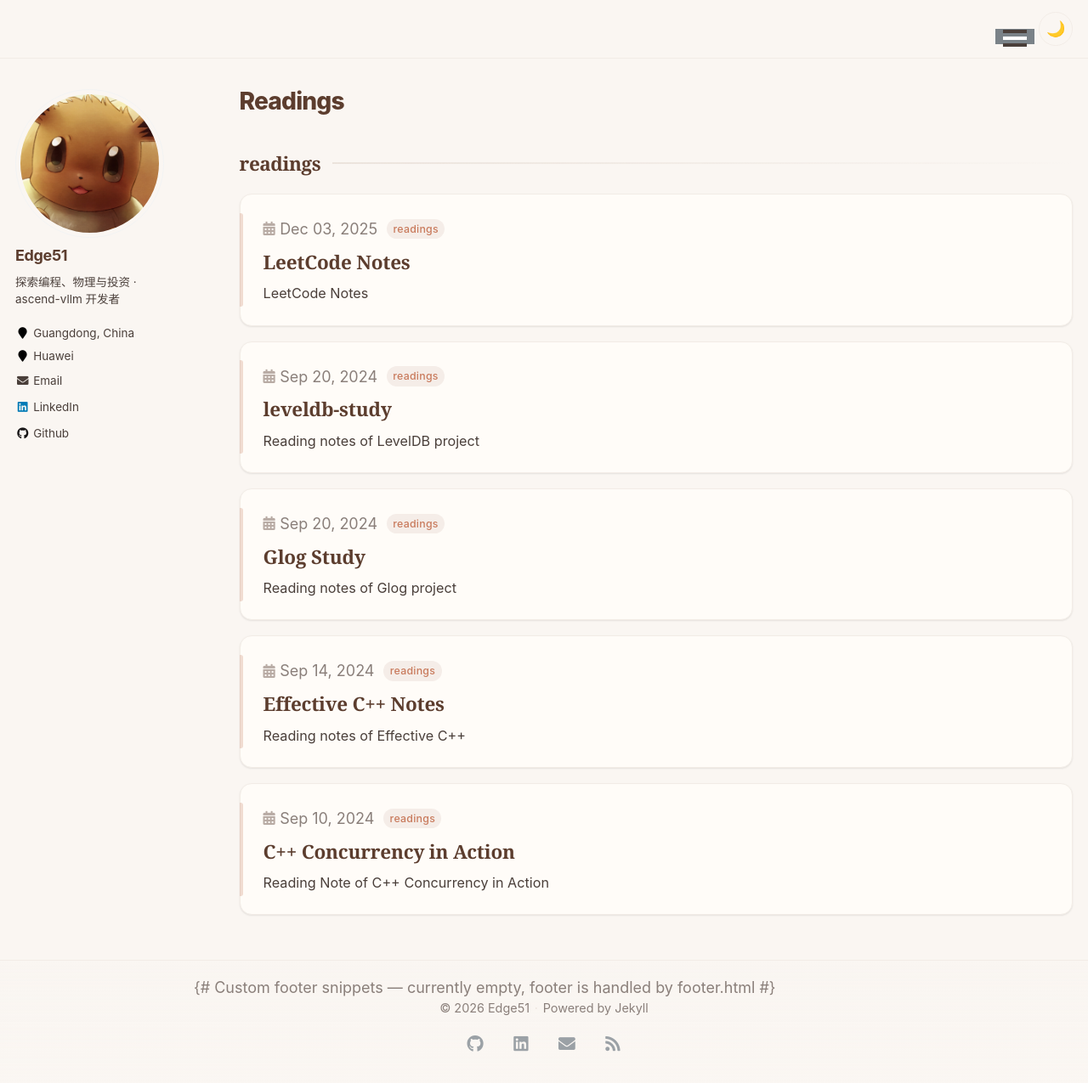
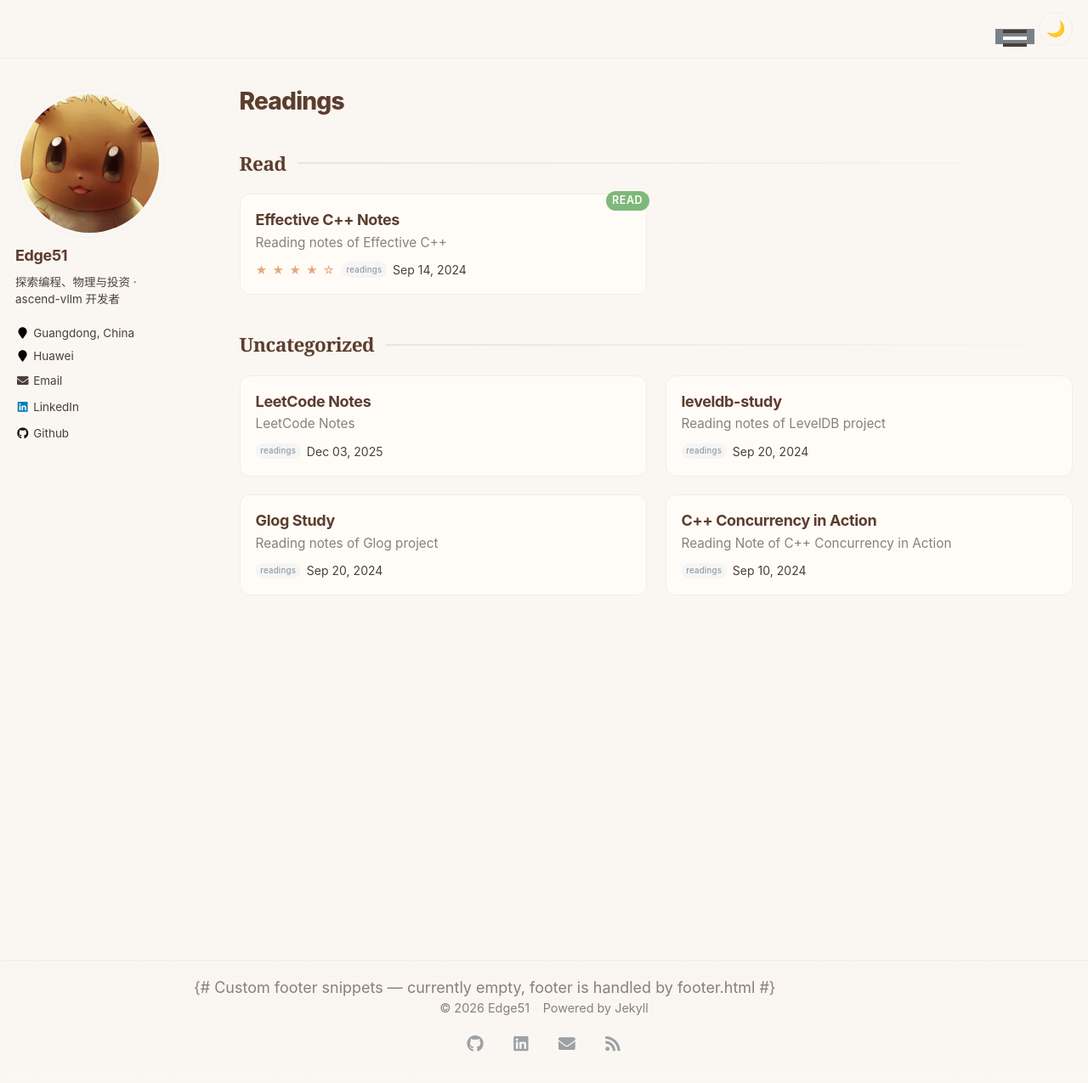
Before and after one commit to Edge51/Edge51.github.io, a Jekyll site: the page built from _pages/readings.html, in a window 1280 px wide and 1275 px high. Shown: the whole window at 85% size. Built offline with Jekyll 4.4.1, drawn with Linux system fonts in a browser that asks for light colours.

Commit message:
Phase 2.4: Reading notes enhancement
- Redesign reading cards: cover image, author, rating stars, excerpt
- Group by status: Reading / Read / Want to Read
- Status badge (color-coded: blue/green/accent)
- Add rating and status frontmatter to existing entries
- Responsive grid layout for readings page

```diff
--- a/_includes/archive-single-reading.html
+++ b/_includes/archive-single-reading.html
@@ -1,36 +1,58 @@
 {% include base_path %}
 
-<div class="list__item">
-  <article class="archive__item" itemscope itemtype="http://schema.org/CreativeWork">
-    <div class="archive__item-header">
-      {% if post.date %}
-        <time class="archive__item-date" datetime="{{ post.date | date_to_xmlschema }}">
-          <i class="fa fa-calendar-alt" aria-hidden="true"></i> {{ post.date | date: "%b %d, %Y" }}
-        </time>
+<div class="reading-card">
+  <article class="reading-card__inner" itemscope itemtype="http://schema.org/CreativeWork">
+    {% if post.cover %}
+    <div class="reading-card__cover">
+      <img src="{{ post.cover | prepend: '/images/' | prepend: base_path }}" alt="{{ post.title }} cover" loading="lazy">
+    </div>
     {% endif %}
-      {% if post.collection %}
-        {% assign category = post.collection %}
-        <span class="archive__item-tag">{{ category }}</span>
-      {% endif %}
-      {% if post.status %}
-        <span class="archive__item-status archive__item-status--{{ post.status | downcase }}">
-          {{ post.status }}
-        </span>
-      {% endif %}
-    </div>
 
-    <h2 class="archive__item-title" itemprop="headline">
+    <div class="reading-card__body">
+      <h2 class="reading-card__title" itemprop="headline">
         {% if post.link %}
-        <a href="{{ post.link }}">{{ post.title }}</a> <a href="{{ base_path }}{{ post.url }}" rel="permalink"><i class="fa fa-link" aria-hidden="true" title="permalink"></i></a>
+          <a href="{{ post.link }}">{{ post.title }}</a>
         {% else %}
           <a href="{{ base_path }}{{ post.url }}" rel="permalink">{{ post.title }}</a>
         {% endif %}
       </h2>
 
+      {% if post.author %}
+      <p class="reading-card__author">by {{ post.author }}</p>
+      {% endif %}
+
       {% if post.excerpt %}
-      <p class="archive__item-excerpt" itemprop="description">
-        {{ post.excerpt | strip_html | truncatewords: 40 }}
+      <p class="reading-card__excerpt" itemprop="description">
+        {{ post.excerpt | strip_html | truncatewords: 30 }}
       </p>
+      {% endif %}
+
+      <div class="reading-card__meta">
+        {% if post.rating %}
+        <span class="reading-card__rating">
+          {% assign stars = post.rating | times: 1 %}
+          {% for i in (1..5) %}
+            {% if i <= stars %}★{% else %}☆{% endif %}
+          {% endfor %}
+        </span>
+        {% endif %}
+
+        {% if post.collection %}
+        <span class="archive__item-tag">{{ post.collection }}</span>
+        {% endif %}
+
+        {% if post.date %}
+        <time class="archive__item-date" datetime="{{ post.date | date_to_xmlschema }}">
+          {{ post.date | date: "%b %d, %Y" }}
+        </time>
+        {% endif %}
+      </div>
+    </div>
+
+    {% if post.status %}
+    <span class="reading-card__badge reading-card__badge--{{ post.status | downcase | replace: ' ', '-' }}">
+      {{ post.status }}
+    </span>
     {% endif %}
   </article>
 </div>
--- a/_pages/readings.html
+++ b/_pages/readings.html
@@ -9,14 +9,36 @@
 
 {% include base_path %}
 
-{% assign reading_groups = site.readings | group_by: "collection" | sort: "name" %}
+{% assign items = site.readings | sort: "date" | reverse %}
 
-{% for group in reading_groups %}
-  {% assign group_name = group.name | default: "Uncategorized" %}
-  <h2 class="archive__subtitle">{{ group_name }}</h2>
-  <div class="archive__year-group">
-{% for post in group.items reversed %}
-    {% include archive-single-reading.html %}
+{% assign labels = "Reading,Read,Want to Read,Uncategorized" | split: "," %}
+{% for label in labels %}
+  {% assign count = 0 %}
+  {% for p in items %}
+    {% if label == "Uncategorized" %}
+      {% if p.status == nil or p.status == "" %}
+        {% assign count = count | plus: 1 %}
+      {% endif %}
+    {% else %}
+      {% if p.status == label %}
+        {% assign count = count | plus: 1 %}
+      {% endif %}
+    {% endif %}
+  {% endfor %}
+  {% if count > 0 %}
+    <h2 class="archive__subtitle">{{ label }}</h2>
+    <div class="readings-grid">
+    {% for post in items %}
+      {% if label == "Uncategorized" %}
+        {% if post.status == nil or post.status == "" %}
+          {% include archive-single-reading.html %}
+        {% endif %}
+      {% else %}
+        {% if post.status == label %}
+          {% include archive-single-reading.html %}
+        {% endif %}
+      {% endif %}
     {% endfor %}
-  </div>
+    </div>
+  {% endif %}
 {% endfor %}
--- a/_sass/_custom.scss
+++ b/_sass/_custom.scss
@@ -790,6 +790,120 @@
   }
 }
 
+/* -------- Reading Cards -------- */
+.readings-grid {
+  display: grid;
+  grid-template-columns: repeat(auto-fill, minmax(320px, 1fr));
+  gap: 1.2em;
+  margin-bottom: 2em;
+}
+
+.reading-card {
+  break-inside: avoid;
+
+  &__inner {
+    position: relative;
+    display: flex;
+    gap: 1em;
+    background: var(--bg-surface);
+    border: 1px solid var(--border-light);
+    border-radius: 12px;
+    padding: 1em;
+    height: 100%;
+    transition: box-shadow 0.2s ease, border-color 0.2s ease;
+
+    &:hover {
+      box-shadow: var(--shadow-card);
+      border-color: var(--border-default);
+    }
+  }
+
+  &__cover {
+    flex-shrink: 0;
+    width: 80px;
+
+    img {
+      width: 100%;
+      border-radius: 6px;
+      box-shadow: 0 1px 4px rgba(0,0,0,0.1);
+    }
+  }
+
+  &__body {
+    flex: 1;
+    min-width: 0;
+  }
+
+  &__title {
+    margin: 0 0 0.2em;
+    font-size: 1em;
+    font-weight: 700;
+    line-height: 1.35;
+
+    a {
+      color: var(--text-heading);
+      text-decoration: none;
+      transition: color 0.2s ease;
+
+      &:hover { color: var(--accent); }
+    }
+  }
+
+  &__author {
+    margin: 0 0 0.4em;
+    font-size: 0.82em;
+    color: var(--text-muted);
+  }
+
+  &__excerpt {
+    margin: 0 0 0.6em;
+    font-size: 0.85em;
+    color: var(--text-light);
+    line-height: 1.5;
+  }
+
+  &__meta {
+    display: flex;
+    flex-wrap: wrap;
+    align-items: center;
+    gap: 0.5em;
+    font-size: 0.78em;
+  }
+
+  &__rating {
+    color: #e8a87c;
+    letter-spacing: 0.08em;
+    font-size: 0.95em;
+  }
+
+  &__badge {
+    position: absolute;
+    top: -0.3em;
+    right: -0.3em;
+    padding: 0.15em 0.6em;
+    font-size: 0.7em;
+    font-weight: 600;
+    border-radius: 999px;
+    text-transform: uppercase;
+    letter-spacing: 0.04em;
+
+    &--reading {
+      background: #52adc8;
+      color: #fff;
+    }
+
+    &--read {
+      background: #7fb87a;
+      color: #fff;
+    }
+
+    &--want-to-read {
+      background: var(--accent);
+      color: #fff;
+    }
+  }
+}
+
 /* Portfolio grid layout */
 .page--portfolio .archive {
   display: grid;
@@ -1669,6 +1783,10 @@
   .about-timeline__content:hover {
     box-shadow: var(--shadow-card);
   }
+
+  .reading-card__inner:hover {
+    box-shadow: 0 1px 6px rgba(0,0,0,0.3);
+  }
 }
 
 /* ---- Responsive ---- */
```
Also changed, not shown: _readings/Effective-C++.md (+2 -0 lines). Lines whose indentation alone changed are shown as unchanged.
